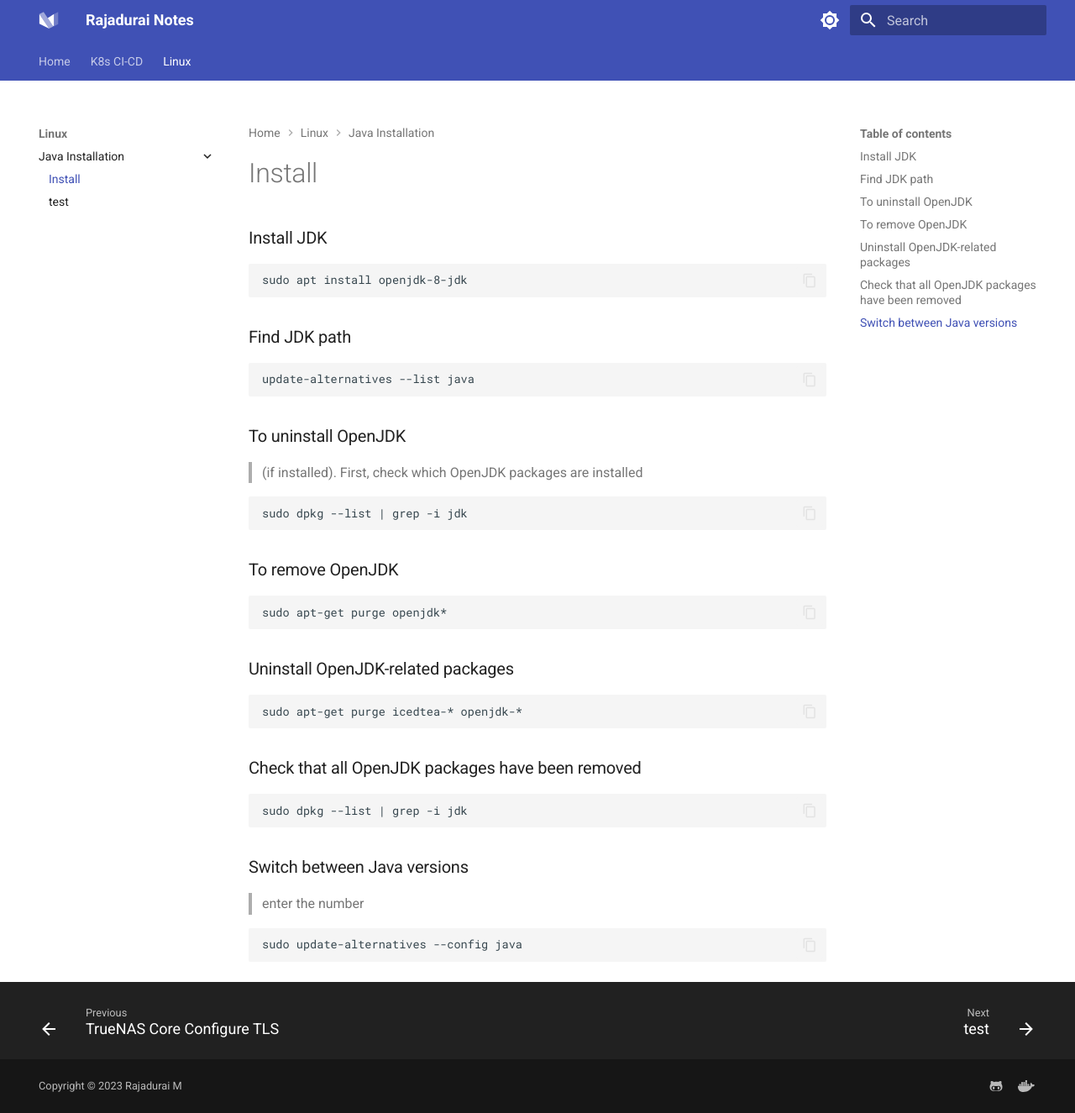
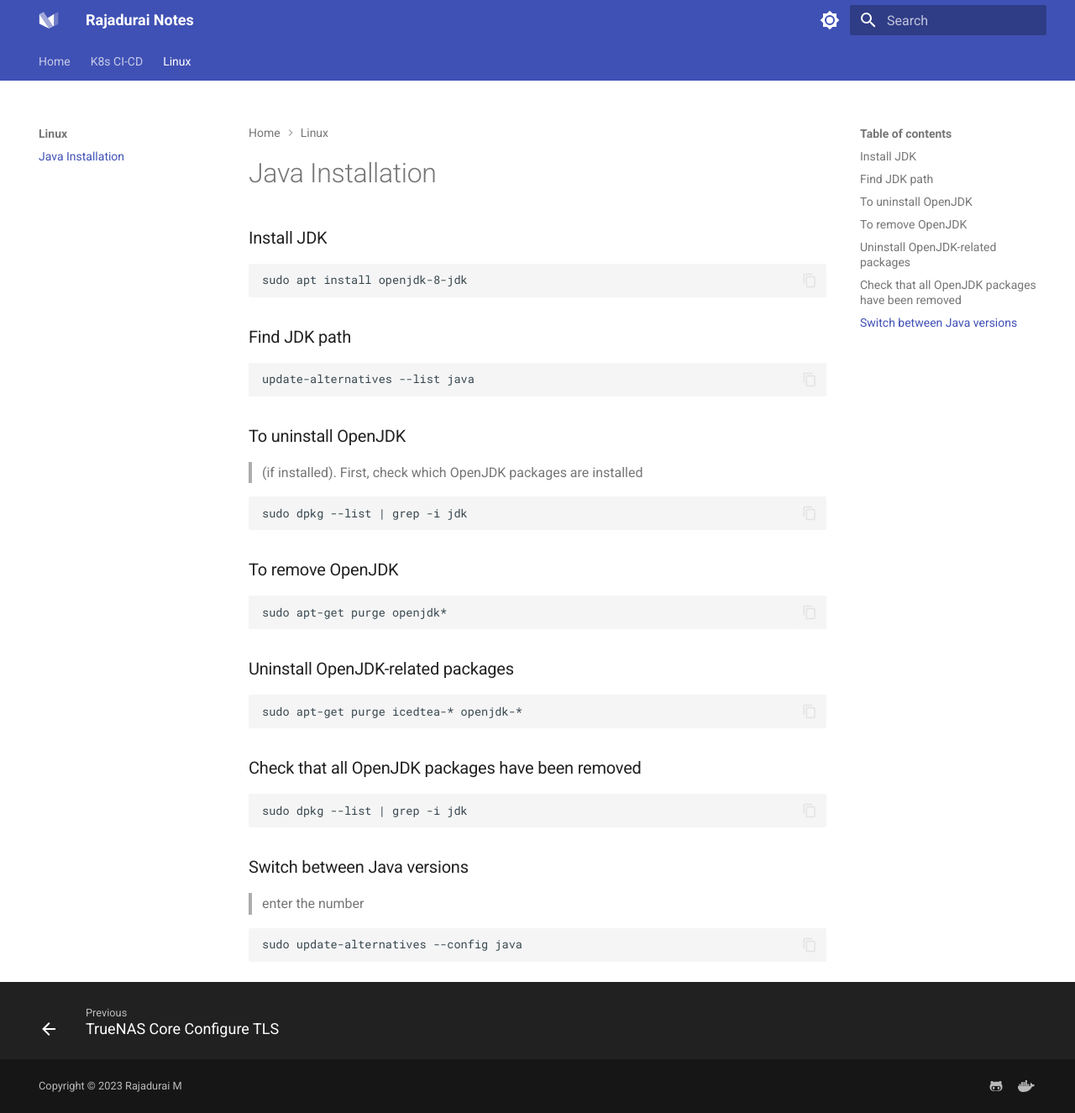
Before and after one commit to rajaduraicloud/tutorial-documentation, an MkDocs documentation site: the page built from docs/Linux/Install-Uninstall openJDK in ubuntu.md, in a window 1280 px wide and 1325 px high. Shown: the whole window at 84% size. Built offline with MkDocs 1.6.1 and Material for MkDocs 9.7.7, drawn with Linux system fonts in a browser that asks for light colours.

Commit message:
Update mkdocs.yml

```diff
--- a/mkdocs.yml
+++ b/mkdocs.yml
@@ -152,6 +152,4 @@ nav:
     - TrueNAS (Core):
         - TrueNAS Core Configure TLS: Kubernetes/truenas-core-tls.md
   - Linux:
-    - Java Installation:
-        - Install: Linux/Install-Uninstall openJDK in ubuntu.md
-        - test: Linux/test.md
+    - Java Installation: Linux/Install-Uninstall openJDK in ubuntu.md
```
